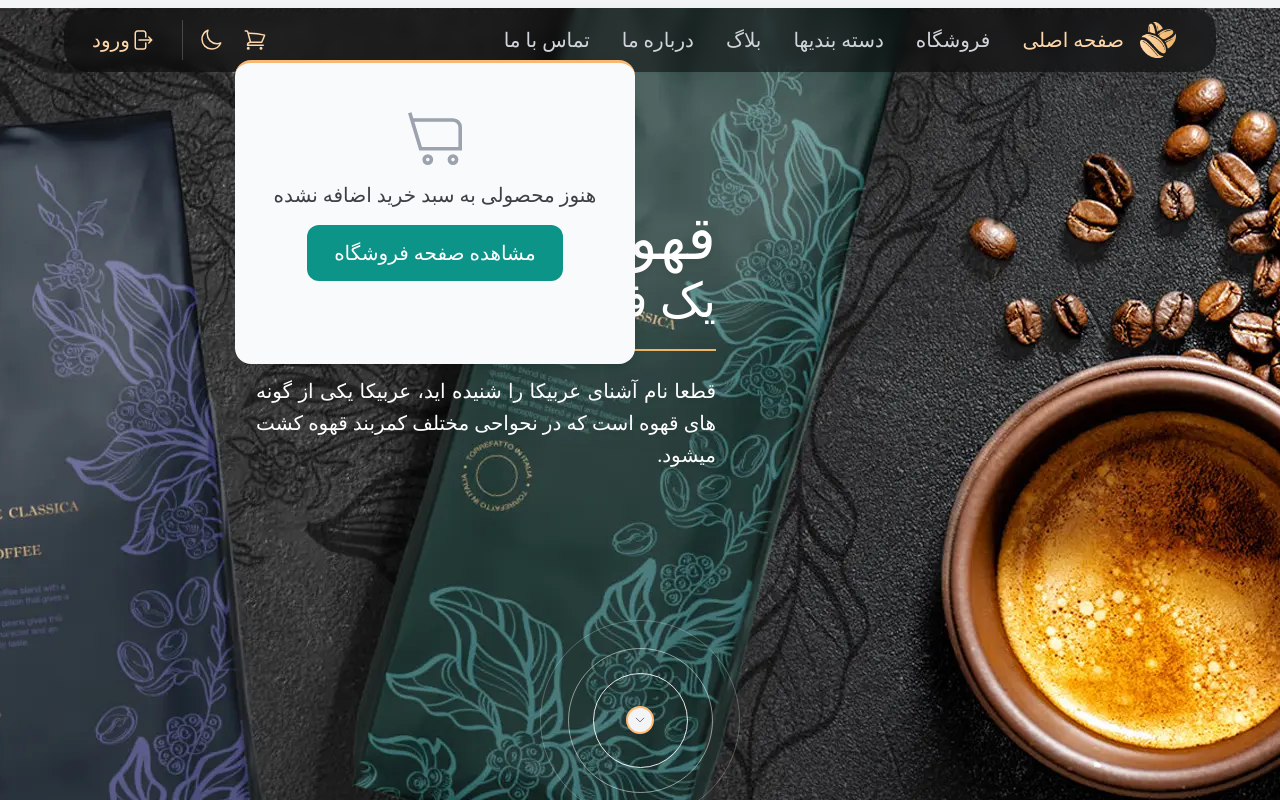
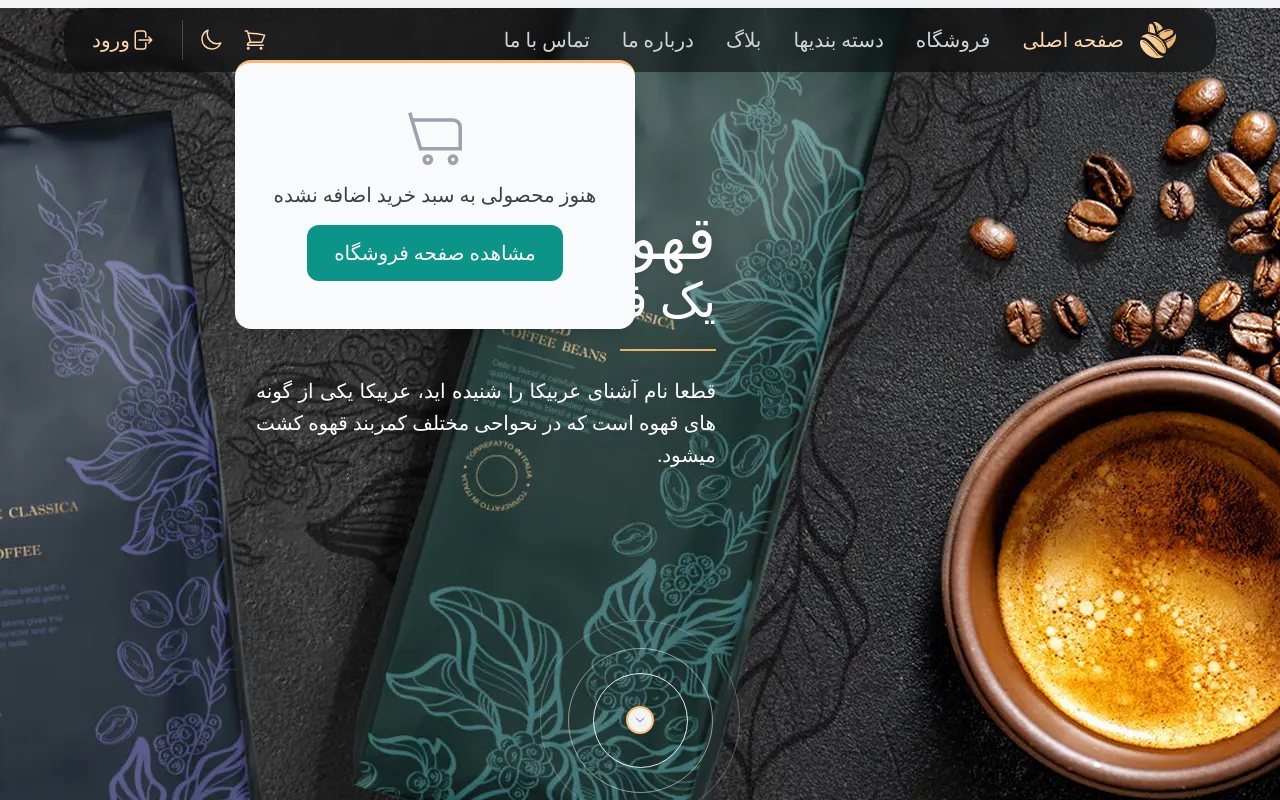
Before and after one commit to abolfazlchaman/Golden-Coffee, a React (Vite) app: page / in a window 1280 px wide. Both pictures are taken after a click on the icon 254 px from the left and 40 px from the top of the page. Shown: the top 800 px of the page. Built offline with nearby package versions, Linux system fonts and the light colour scheme; a web font is replaced by a local one.

Commit message:
removed min height fo lg

```diff
--- a/src/components/Header/Header.jsx
+++ b/src/components/Header/Header.jsx
@@ -103,7 +103,7 @@ function Header({ items, state, setState }) {
               <div
                 // onClickCapture={(e) => e.stopPropagation()}
                 className={
-                  "dark:bg-zinc-700 dark:text-white mt-10 fixed w-[25rem] flex-col justify-around items-center min-w-[25rem] lg:min-h-[19rem] min-h-fit shadow-lg bg-gray-50 border-t-[3px] border-t-[#F8B773] rounded-2xl justify-self-start overflow-y-auto" +
+                  "dark:bg-zinc-700 dark:text-white mt-10 fixed w-[25rem] flex-col justify-around items-center min-w-[25rem] min-h-fit shadow-lg bg-gray-50 border-t-[3px] border-t-[#F8B773] rounded-2xl justify-self-start overflow-y-auto" +
                   (state.length !== 0 && " min-w-fit h-fit max-h-screen")
                 }>
                 {state.length === 0 ? (
```
